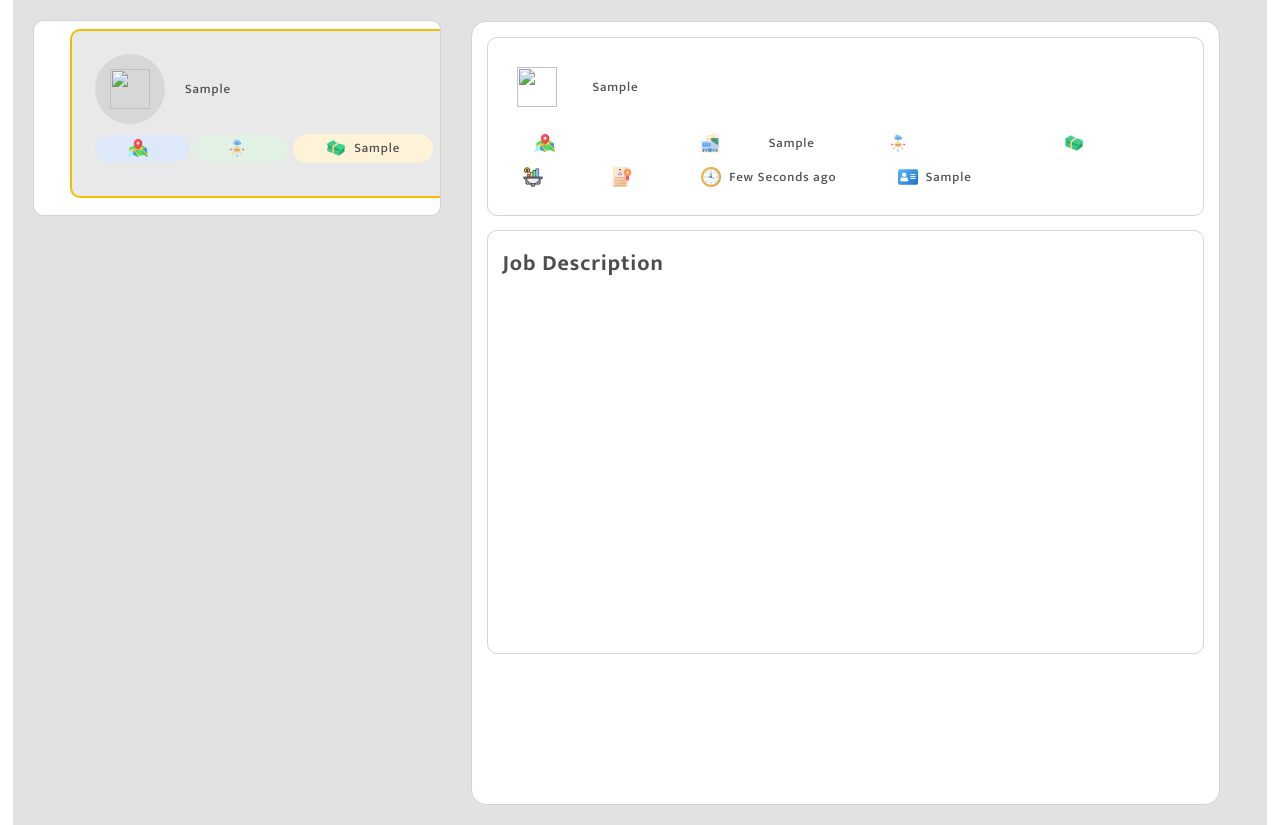
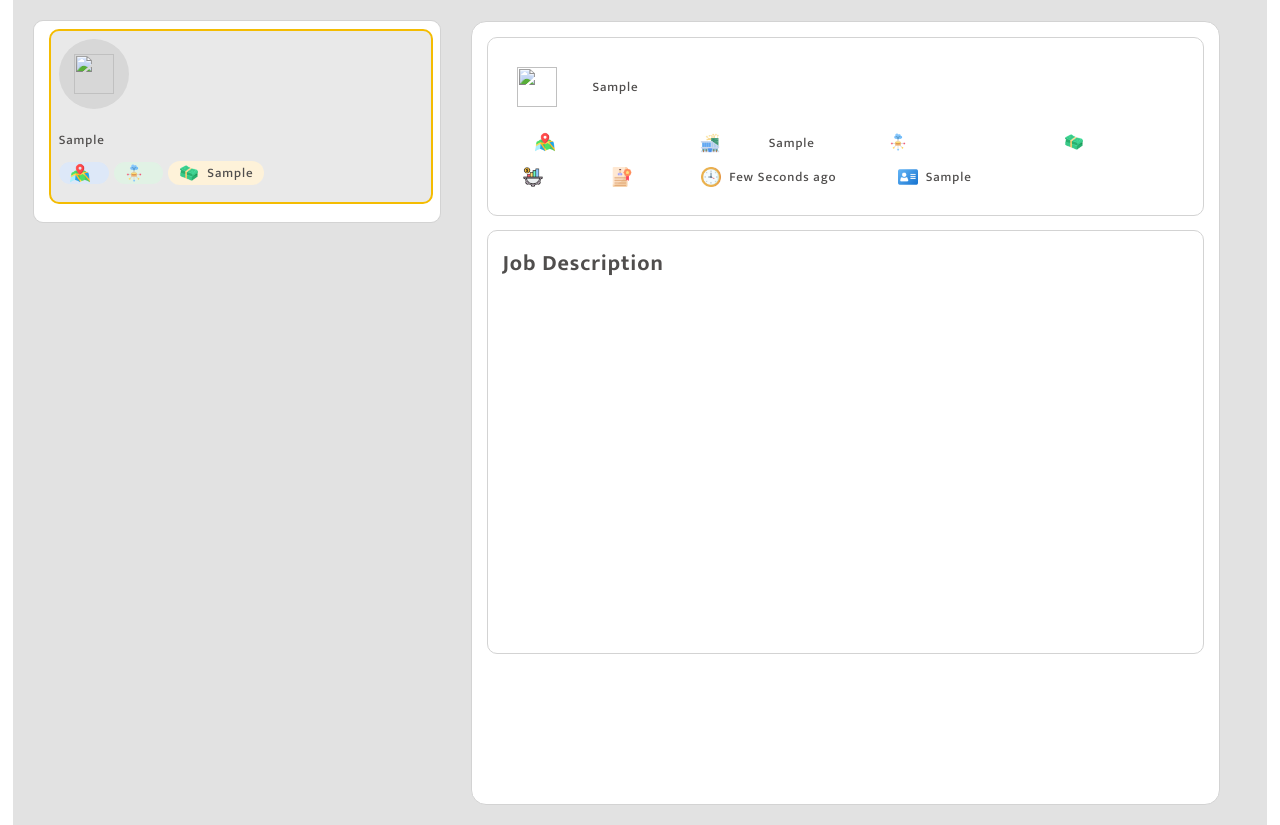
Before and after one commit to ocracall/jobportal, a PHP site: page /jobDetails.php?source=1 in a window 1280 px wide. Shown: the part 83-908 px from the top of the page. Run offline with PHP 8.4, Linux system fonts and the light colour scheme; tables that the repository leaves empty or names only in its code hold one stand-in row (values such as "Sample post"); data that the repository does not hold is empty; some web fonts are replaced.

Commit message:
Sixth Commit

```diff
--- a/css/style.css
+++ b/css/style.css
@@ -428,6 +428,10 @@ main .card {
   width: 95vw;
   padding: 2%;
   margin: 0 1%;
+
+  @media(min-width: 768px) {
+     width: 100%;
+    }
 }
 
 .jobListCard {
@@ -453,6 +457,7 @@ main .card {
     display: flex;
     flex-direction: column;
     padding: 2%;
+    width: 30vw;
     /* flex: 1 1 310px; */
     /* margin: 20px 10px; */
   }
@@ -537,12 +542,14 @@ main .card {
   gap: 20px;
   height: auto;
   margin-bottom: 10px;
+  align-items: flex-start;
 }
 
 .flex-view {
   display: flex;
   /* justify-content: space-evenly; */
   align-items: center;
+  flex-wrap: wrap;
   gap: 20px;
   height: auto;
   margin-bottom: 10px;
```
